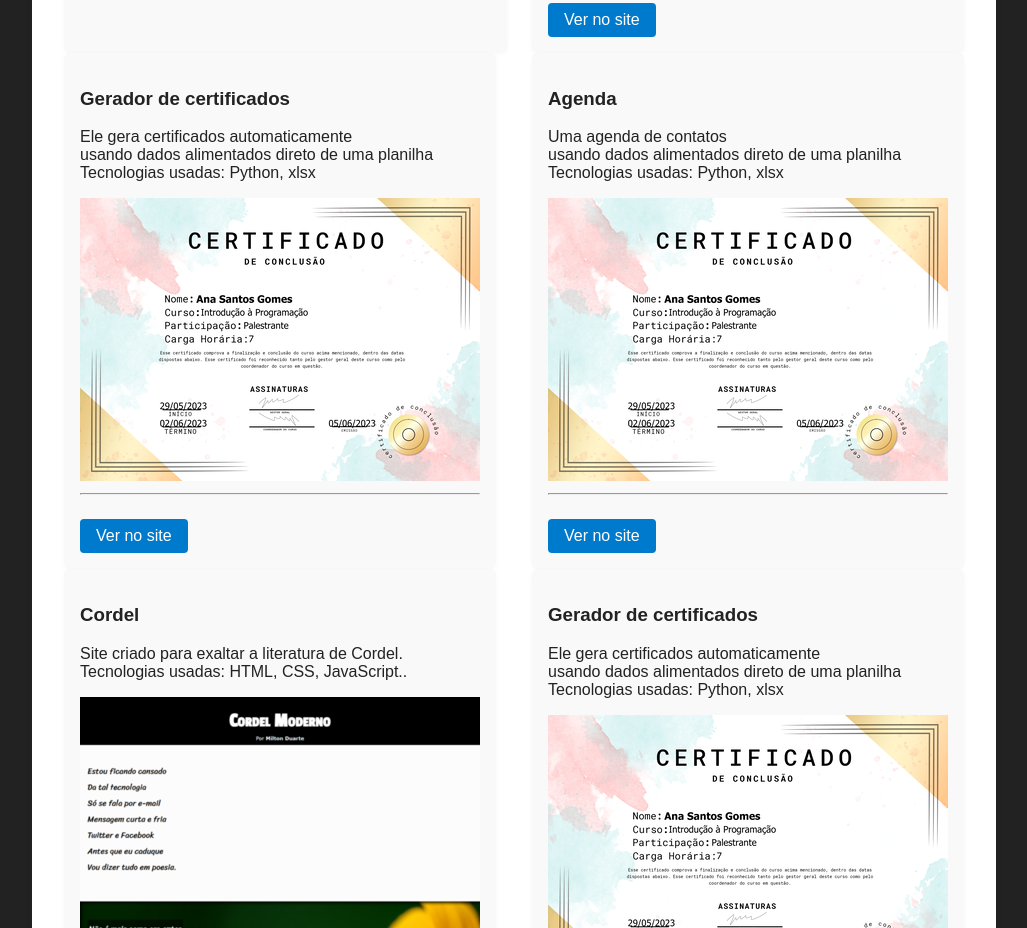
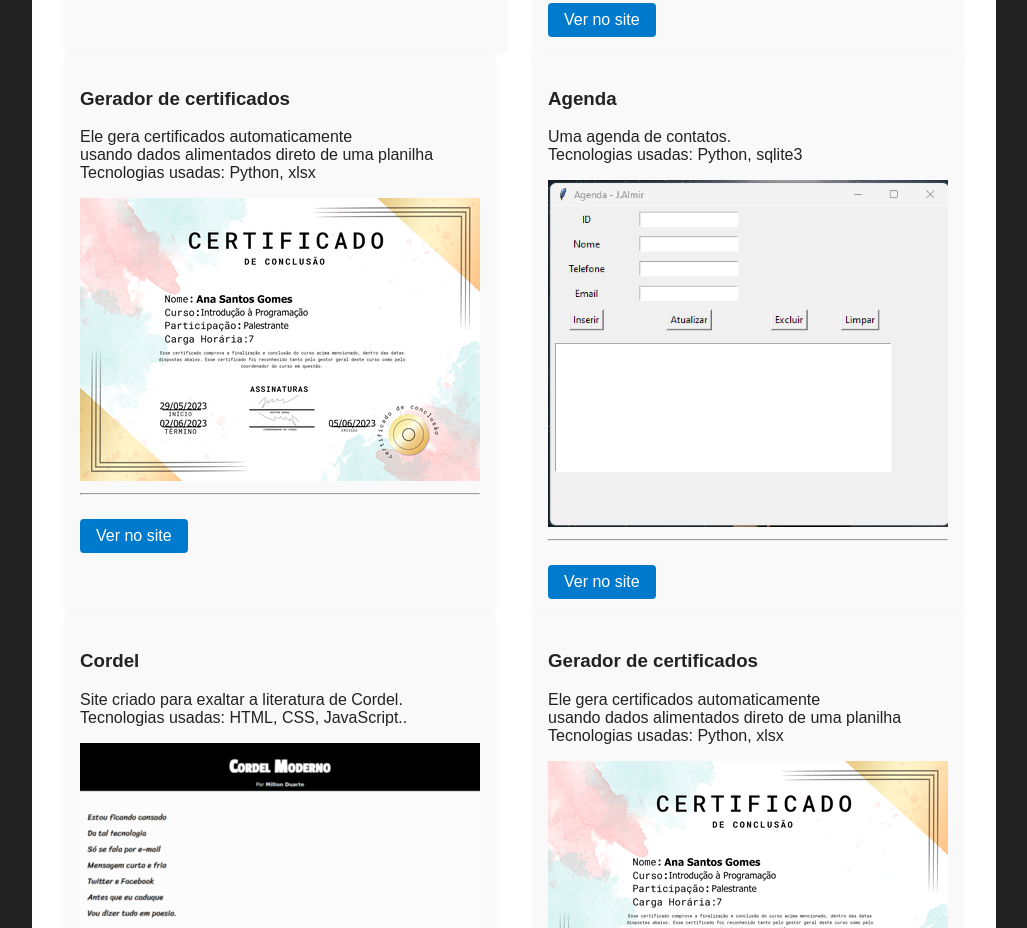
Before and after one commit to jose-Almir-lira/J.Almir, a plain HTML site: page index.html in a window 1280 px wide. Shown: the part 1754-2682 px from the top of the page, without its empty margins (126-1153 px from the left). Drawn offline with Linux system fonts and the light colour scheme.

Commit message:
alteração de agenda

```diff
--- a/index.html
+++ b/index.html
@@ -73,10 +73,10 @@
             </div>
             <div class="projeto">
                 <h3> Agenda</h3>
-                <p>Uma agenda de contatos <br/>usando dados alimentados direto de uma planilha <br/> Tecnologias usadas: Python, xlsx </p>
+                <p>Uma agenda de contatos. <br/> Tecnologias usadas: Python, sqlite3</p>
                 <picture>
-                    <source media="(max-width: 200px)" srcset="imagens\certificado-200.png" type="image/webp">
-                    <img src="imagens\certificado-400.png" alt="projeto Adore" loading="lazy">
+                    <source media="(max-width: 200px)" srcset="imagens\agenda-200.png" type="image/webp">
+                    <img src="imagens\agenda-400.png" alt="projeto Adore" loading="lazy">
                 </picture>
                 <hr/>
                 <a href="https://github.com/jose-Almir-lira/Python/tree/main/gerador_certificados" target="_blank">Ver no site</a>
```
